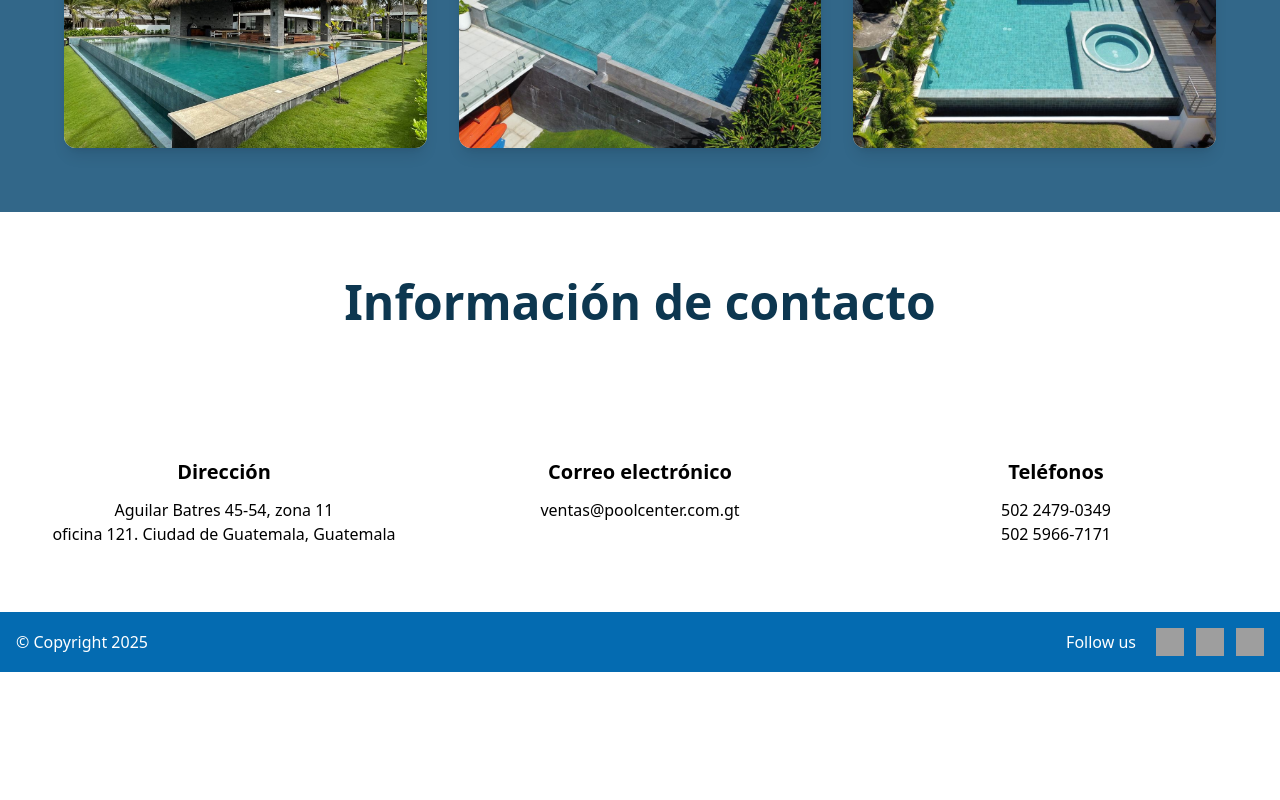
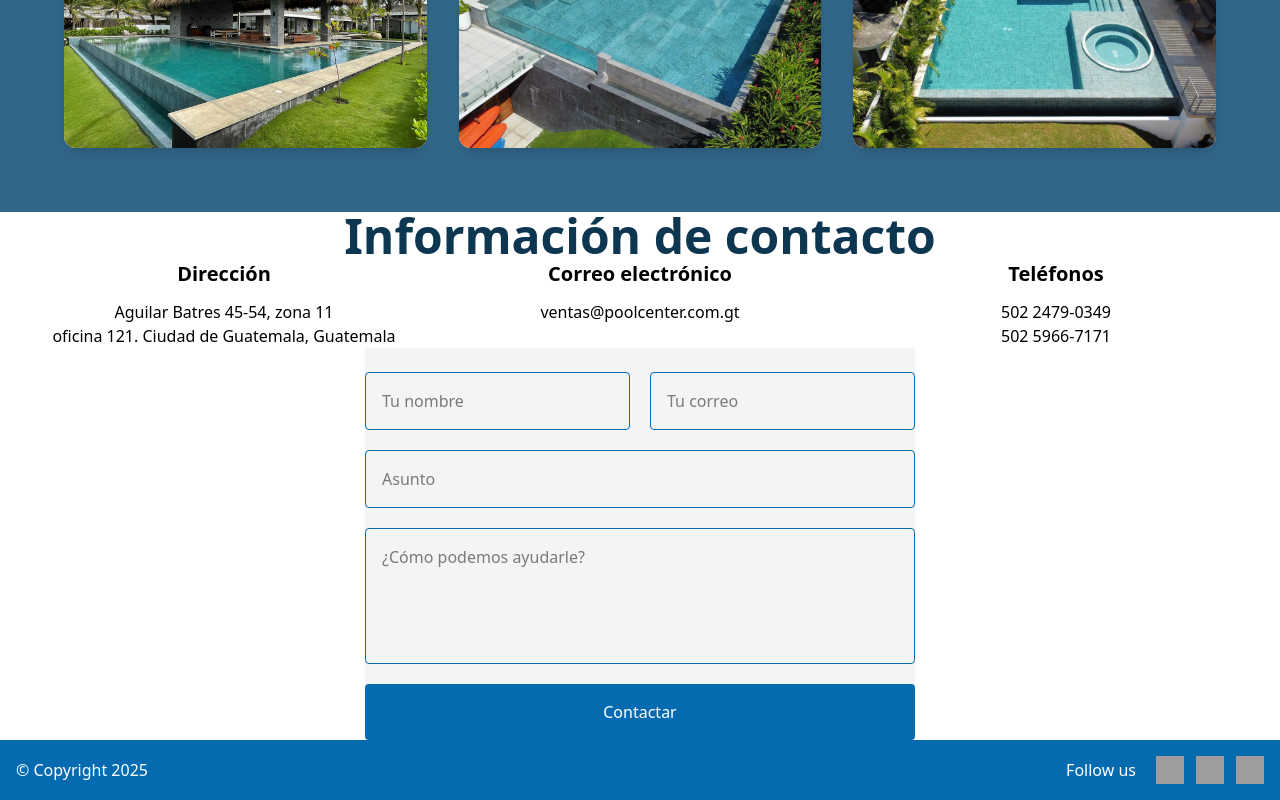
Before and after one commit to AleWWH1104/Fronted_ISoftware1, a React (Vite) app: page / in a window 1280 px wide. Shown: the part 2268-3068 px from the top of the page. Before the commit the page ends 2940 px from the top, so only its background shows below. Built offline with nearby package versions, Linux system fonts and the light colour scheme; grey boxes are pictures that could not be loaded.

Commit message:
Contact Form set

```diff
--- a/package.json
+++ b/package.json
@@ -10,6 +10,7 @@
     "preview": "vite preview"
   },
   "dependencies": {
+    "@emailjs/browser": "^4.4.1",
     "@tailwindcss/vite": "^4.1.3",
     "axios": "^1.8.4",
     "framer-motion": "^12.7.4",
--- /dev/null
+++ b/src/components/ContactForm.jsx
@@ -0,0 +1,50 @@
+import React, { useRef } from 'react';
+import emailjs from '@emailjs/browser';
+
+export const ContactUs = () => {
+  const form = useRef();
+
+  const sendEmail = (e) => {
+    e.preventDefault();
+
+    emailjs
+      .sendForm('service_nss499u', 'template_oatw9co', form.current, {
+        publicKey: 'Xgw_mjNqM7U1u4k0a',
+      })
+      .then(
+        () => {
+          console.log('SUCCESS!');
+          alert('Mensaje enviado correctamente');
+          form.current.reset();
+        },
+        (error) => {
+          console.log('FAILED...', error.text);
+          alert('Error al enviar el mensaje');
+        },
+      );
+  };
+
+  return (
+    <form ref={form} onSubmit={sendEmail} className="grid grid-cols-2 grid-rows-4 gap-5 text-black mt-6">
+      <div className="div1">
+        <input type="text" name="user_name" placeholder="Tu nombre" required
+        className="border-[#046bb1] border p-4 w-full rounded"/>
+      </div>
+      <div className="div2">
+        <input type="email" name="user_email" placeholder="Tu correo" required
+        className="border-[#046bb1] border p-4 w-full rounded"/>
+      </div>
+      <div className="col-span-2 row-start-2">
+        <input type="text" name="subject" placeholder="Asunto" required
+        className="border-[#046bb1] border p-4 w-full rounded"/>
+      </div>
+      <div className="col-span-2 row-start-3 row-span-2">
+        <textarea name="message" placeholder="¿Cómo podemos ayudarle?" required
+         className=" border-[#046bb1] border p-4 w-full rounded h-full resize-none"/>
+      </div>
+      <button type="submit"
+      className="col-span-2 bg-[#046bb1] text-white py-4 px-8 cursor-pointer rounded"
+      >Contactar</button>
+    </form>
+  );
+};
--- a/src/pages/Client/Contact.jsx
+++ b/src/pages/Client/Contact.jsx
@@ -1,8 +1,8 @@
 import React from 'react'
-
+import { ContactUs } from '../../components/ContactForm'
 function Contact() {
   return (
-    <div id="contacto" className="h-[50vh] flex flex-col items-center justify-around">
+    <div id="contacto" className="flex flex-col items-center justify-around">
       <h1 className="text-5xl font-bold text-center text-[#0d3750]">Información de contacto</h1>
 
       <div className="flex justify-evenly flex-wrap text-center w-[100%]">
@@ -25,6 +25,9 @@ function Contact() {
           <p>502 5966-7171</p>
         </div>
       </div>
+      <div className='bg-gray-100'>
+        <ContactUs/>
+      </div>
     </div>
   )
 }
```
Also changed, not shown: 1 other file (tests, documents, lock files or other folders).
